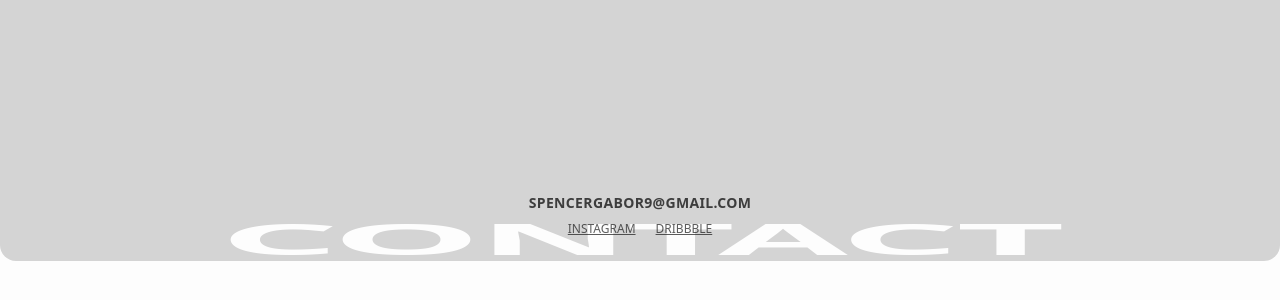
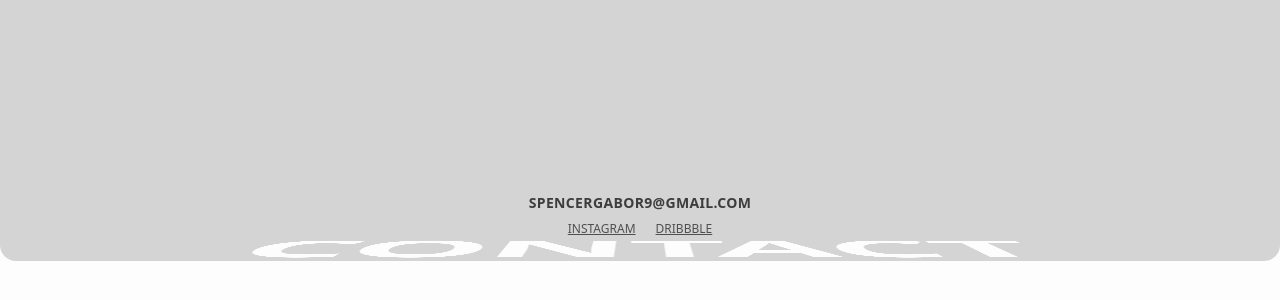
Before and after one commit to Mateoitur/cv-portfolio, a React (Vite) app: page / in a window 1280 px wide. Shown: the part 4861-5161 px from the top of the page. Built offline with nearby package versions, Linux system fonts and the light colour scheme.

Commit message:
Updated card size

```diff
--- a/src/components/Contact.jsx
+++ b/src/components/Contact.jsx
@@ -1,50 +1,52 @@
-// Contact.jsx
 import { useRef } from "react"
 import { motion as m, useScroll, useTransform, useSpring } from "framer-motion"
 
 const Contact = () => {
   const sectionRef = useRef(null)
 
-  // Progress goes 0→1 while you scroll through this section
   const { scrollYProgress } = useScroll({
     target: sectionRef,
-    // start when section enters bottom of viewport, end when it leaves top
-    offset: ["start end", "end start"],
+    offset: ["start 95%", "end 0%"], // ← begins as soon as the panel enters, ends at section bottom
   })
 
-  // Flattened → normal
-  const rawScaleY = useTransform(scrollYProgress, [0, 1], [0.05, 1])
-  // Optional subtle width relax for a nicer “un-squash” feel
-  const rawScaleX = useTransform(scrollYProgress, [0, 1], [1.06, 1])
+  // flattened → upright (tiny overshoot for snap)
+  const scaleYRaw = useTransform(scrollYProgress, [0, 0.8, 1], [0.05, 1.04, 1])
+  const rotateXRaw = useTransform(scrollYProgress, [0, 1], [70, 0])
+  const scaleXRaw = useTransform(scrollYProgress, [0, 1], [1.06, 1])
 
-  // Smooth it a touch so it feels buttery but still responsive
-  const scaleY = useSpring(rawScaleY, { stiffness: 140, damping: 20 })
-  const scaleX = useSpring(rawScaleX, { stiffness: 140, damping: 20 })
+  // smooth but responsive
+  const scaleY = useSpring(scaleYRaw, { stiffness: 160, damping: 22 })
+  const scaleX = useSpring(scaleXRaw, { stiffness: 160, damping: 22 })
+  const rotateX = useSpring(rotateXRaw, { stiffness: 160, damping: 22 })
 
   return (
-    <section ref={sectionRef} id='Contact' className='relative h-[180vh]'>
-      {/* Sticky panel */}
+    <section ref={sectionRef} id='Contact' className='relative h-[200vh]'>
       <div className='sticky top-0 h-screen bg-neutral-300 rounded-2xl overflow-hidden'>
-        {/* Big word pinned to the bottom */}
         <div className='relative h-full flex items-end justify-center'>
           <m.h1
-            style={{ scaleY, scaleX, transformOrigin: "bottom center" }}
-            className='select-none pointer-events-none leading-none font-extrabold text-white/95 tracking-[-0.02em]
-                       text-[18vw] md:text-[16vw] lg:text-[14vw]'
+            style={{
+              scaleY,
+              scaleX,
+              rotateX,
+              transformOrigin: "bottom center",
+              transformPerspective: 1000,
+            }}
+            className='select-none leading-none font-extrabold text-white/95 tracking-[-0.02em]
+                       text-[22vw] md:text-[18vw] lg:text-[16vw] xl:text-[14vw] will-change-transform'
           >
             CONTACT
           </m.h1>
 
-          {/* Your actual contact info (stays centered) */}
+          {/* baseline details sit on the same line throughout */}
           <div className='absolute bottom-6 left-1/2 -translate-x-1/2 text-center'>
             <p className='text-xs md:text-sm font-semibold tracking-wide text-neutral-900/80'>
               SPENCERGABOR9@GMAIL.COM
             </p>
             <div className='mt-2 text-[10px] md:text-xs text-neutral-900/70 space-x-5'>
-              <a href='https://instagram.com' className='underline'>
+              <a className='underline' href='https://instagram.com'>
                 INSTAGRAM
               </a>
-              <a href='https://dribbble.com' className='underline'>
+              <a className='underline' href='https://dribbble.com'>
                 DRIBBBLE
               </a>
             </div>
--- a/src/components/ui/AppleCards.jsx
+++ b/src/components/ui/AppleCards.jsx
@@ -5,7 +5,7 @@ import { motion } from "framer-motion"
 export default function AppleCard({ title, img, link }) {
   return (
     <div className='flex flex-col items-center'>
-      <article className='relative aspect-square w-[clamp(350px,55vw,500px)] rounded-3xl overflow-hidden'>
+      <article className='relative aspect-square w-[clamp(300px,55vw,500px)] rounded-3xl overflow-hidden'>
         <img
           src={img}
           alt={title}
--- a/src/main.jsx
+++ b/src/main.jsx
@@ -7,7 +7,7 @@ import { MotionConfig } from "framer-motion"
 
 createRoot(document.getElementById("root")).render(
   <StrictMode>
-    <MotionConfig transition={{ type: "spring", bounce: 0.4, duration: 0.6 }}>
+    <MotionConfig transition={{ type: "spring", bounce: 0.4, duration: 0.8 }}>
       <ThemeProvider defaultTheme='light' storageKey='vite-ui-theme'>
         <App />
       </ThemeProvider>
```
